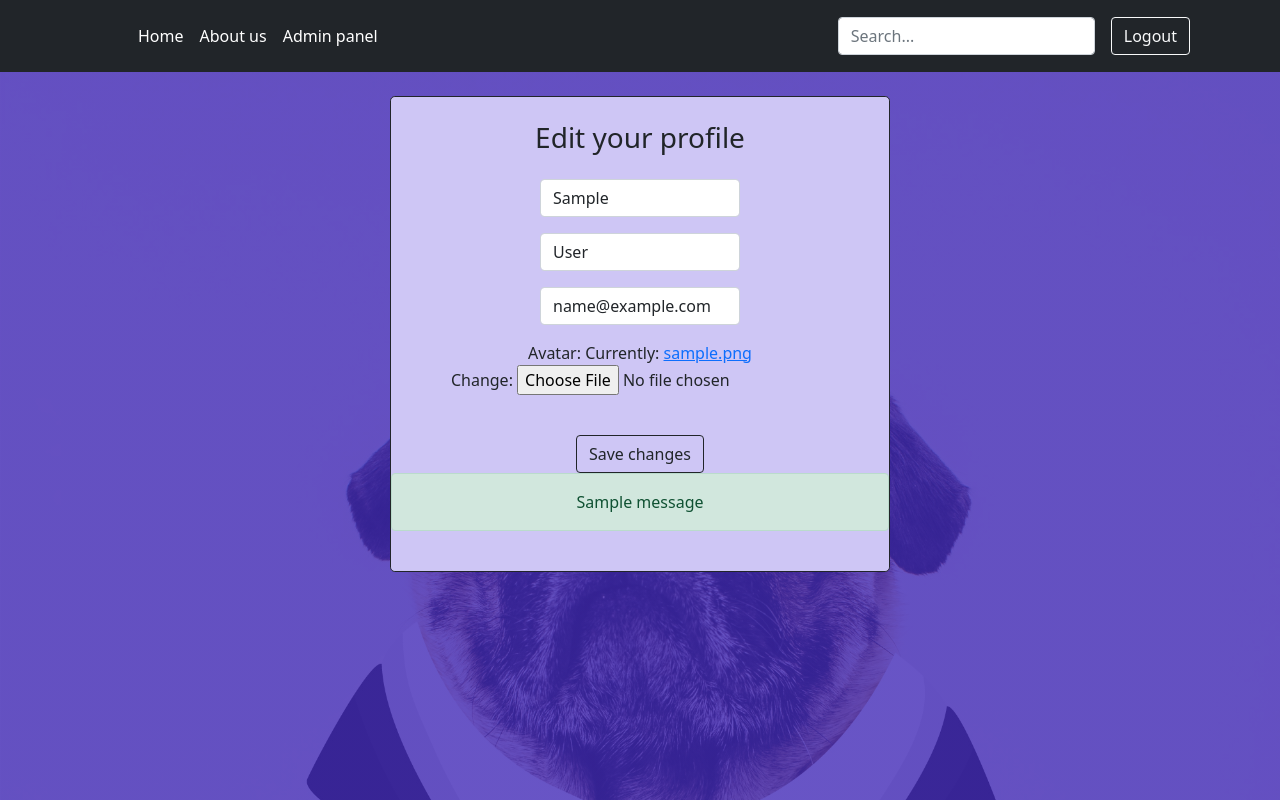
After one commit to Shpakava/Fancy_Shop, a Django app: a page that uses profiles/templates/profile_edit.html in a window 1280 px wide. The commit adds this page. Run offline with Django 5.2, Linux system fonts and the light colour scheme; a user stored in the database is signed in; tables that the repository leaves empty hold one stand-in row (values such as "Sample post"); one stand-in notice (Sample message) is shown; parts of the project's set-up code (start-up, migrations or seed data) failed here and were passed over.

Commit message:
create edit profile

```diff
--- a/profiles/forms.py
+++ b/profiles/forms.py
@@ -1,9 +1,53 @@
 from django.contrib.auth.forms import UserCreationForm
 from django.contrib.auth.models import User
 from django import forms
+
+from profiles.models import Profile
+from .utils import update_profile
+
 
 class CreateUserForm(UserCreationForm):
 
     class Meta:
         model = User
         fields = ["first_name", "last_name", "username", "email", "password1", "password2"]
+
+class UserEditForm(forms.ModelForm):
+
+    class Meta:
+        model = User
+        fields = ["first_name", "last_name", "email"]
+        labels = {
+            "first_name": "",
+            "last_name": "",
+            "email": ""
+        }
+        widgets = {
+            "first_name": forms.TextInput(attrs={
+                "placeholder": "First name",
+                "class": "form-control rounded-4",
+                "style": "max-width: 200px; margin-left: auto; margin-right: auto;"
+            }),
+            "last_name": forms.TextInput(attrs={
+                "placeholder": "Last name",
+                "class": "form-control rounded-4",
+                "style": "max-width: 200px; margin-left: auto; margin-right: auto;"
+            }),
+            "email": forms.EmailInput(attrs={
+                "placeholder": "Email",
+                "class": "form-control rounded-4",
+                "style": "max-width: 200px; margin-left: auto; margin-right: auto;"
+            }),
+        }
+
+    def save(self, *args, **kwargs):
+        instance = super(UserEditForm, self).save(*args, **kwargs)
+        update_profile(instance)
+        return instance
+
+
+class ProfileEditForm(forms.ModelForm):
+
+    class Meta:
+        model = Profile
+        fields = ["avatar"]
--- /dev/null
+++ b/profiles/templates/profile_edit.html
@@ -0,0 +1,22 @@
+{% extends 'base.html' %}
+{% block content %}
+<div class="container text-center text-dark mt-4 mb-4 border border-dark rounded-3" style=
+        "background: #CEC6F5;
+         max-width: 500px;">
+    <div class="row mt-4 mb-4">
+        <h3>Edit your profile</h3>
+        <form class="update form mt-3" action="" method="post" enctype="multipart/form-data">
+            {% csrf_token %}
+            {{ user_form.as_p }}
+            {{ profile_form.as_p }}
+            <button class="btn btn-outline-dark mt-4" type="submit">Save changes</button>
+        </form>
+        {% for message in messages %}
+            <div class="alert alert-success" role="alert">
+                {{ message }}
+            </div>
+        {% endfor %}
+    </div>
+</div>
+
+{% endblock %}
--- a/profiles/urls.py
+++ b/profiles/urls.py
@@ -3,4 +3,5 @@ from profiles.views import *
 
 urlpatterns = [
     path("<slug:profile_slug>", get_profile_details, name='profile_details'),
+    path("<slug:profile_slug>/edit", edit_profile_details, name='profile_edit')
 ]
--- a/profiles/views.py
+++ b/profiles/views.py
@@ -4,7 +4,7 @@ from django.contrib.auth.models import User
 from django.contrib.auth import authenticate, login, logout
 from django.contrib.auth.decorators import login_required
 from django.shortcuts import render, redirect, get_object_or_404
-from .forms import CreateUserForm
+from .forms import CreateUserForm, UserEditForm, ProfileEditForm
 from .decorators import unauthenticated_user
 from .models import Profile
 
@@ -61,3 +61,25 @@ def get_profile_details(request, profile_slug):
         "profile": profile
     }
     return render(request, "profile.html", context=context)
+
+
+@login_required(login_url="login")
+def edit_profile_details(request, profile_slug):
+    if request.method == "POST":
+        user_form = UserEditForm(request.POST, instance=request.user)
+        profile_form = ProfileEditForm(request.POST, request.FILES, instance=request.user.profile_user)
+        if user_form.is_valid() and profile_form.is_valid():
+            user_form.save()
+            profile_form.save()
+            logger.info(f"Profile for user {request.user.username} has been updated")
+            messages.info(request, "Your profile has been updated")
+    else:
+        user_form = UserEditForm(instance=request.user)
+        profile_form = ProfileEditForm(instance=request.user.profile_user)
+
+    context = {
+        "user_form": user_form,
+        "profile_form": profile_form
+    }
+
+    return render(request, "profile_edit.html", context=context)
```
Also changed, not shown: profiles/templates/profile.html (+25 -6 lines), profiles/utils.py (added, +10 -0 lines), media/users/funny_pug.jpeg (added), shop.sqlite3.
